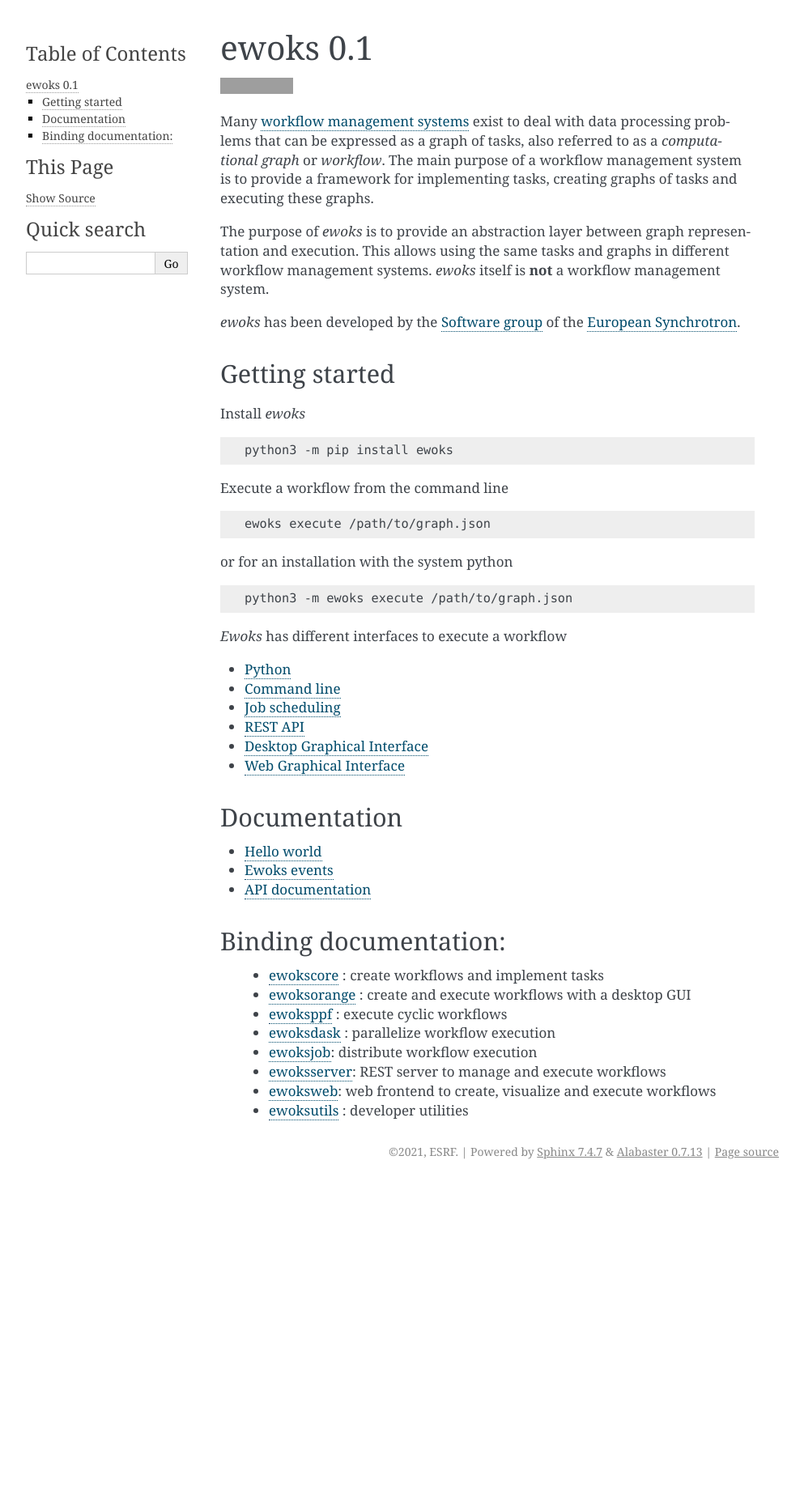
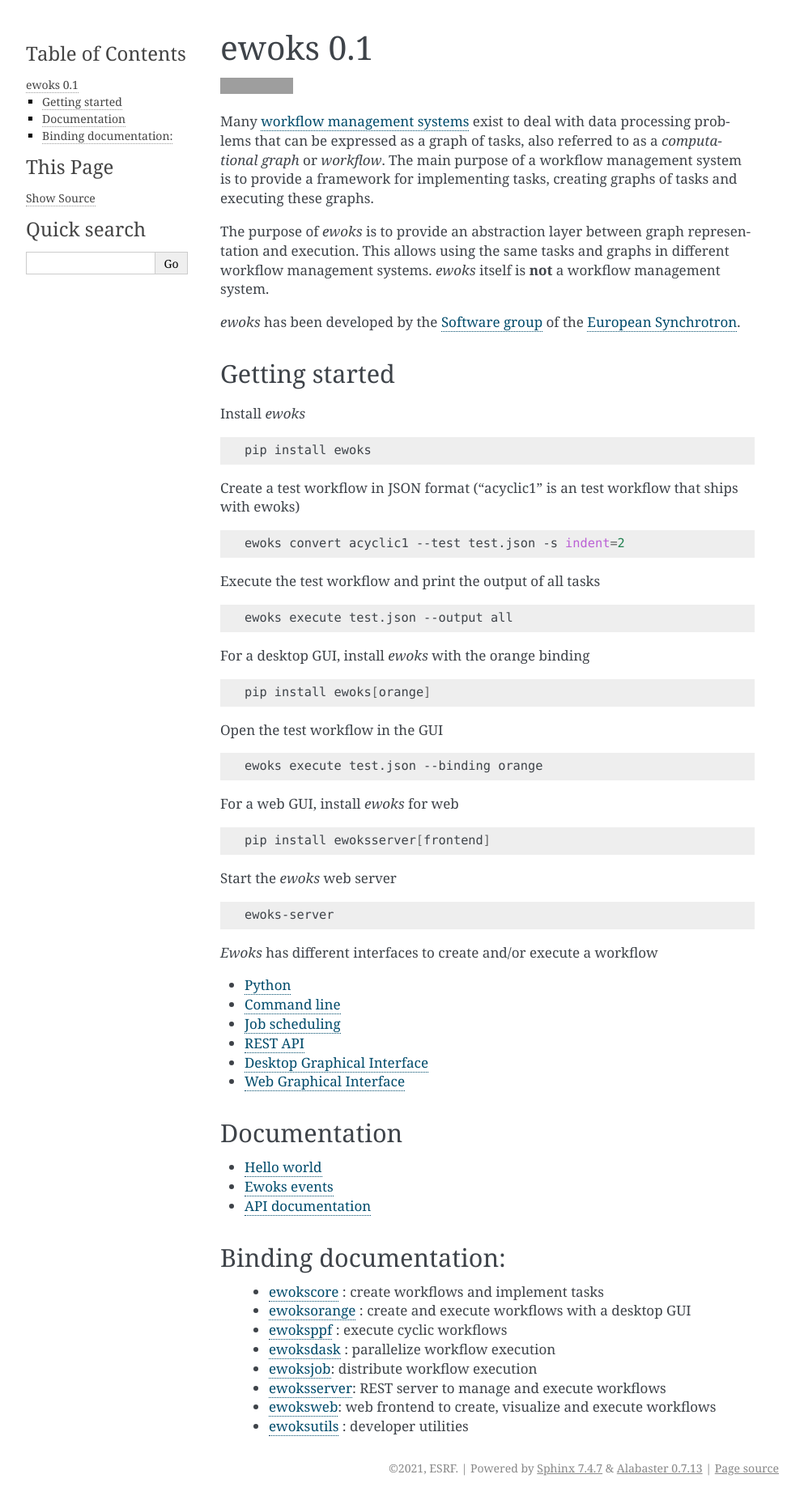
Before and after one commit to ewoks-kit/ewoks, a Sphinx documentation site: the page built from doc/index.rst, in a window 1280 px wide. Shown: the whole page at 81% size, without its empty margins (148-1141 px from the left). Built offline with Sphinx 7.4.7, drawn with Linux system fonts in a browser that asks for light colours; pages that are not in the unit, such as notebooks, are missing from menus; before the commit the page ends 1462 px from its top, so only the background shows below that; grey boxes are pictures that could not be loaded.

Commit message:
update docs

```diff
--- a/doc/index.rst
+++ b/doc/index.rst
@@ -21,21 +21,45 @@
 
 .. code:: bash
 
-    python3 -m pip install ewoks
+	pip install ewoks
 
-Execute a workflow from the command line
+Create a test workflow in JSON format (“acyclic1” is an test workflow that ships with ewoks)
 
 .. code:: bash
 
-    ewoks execute /path/to/graph.json
+	ewoks convert acyclic1 --test test.json -s indent=2
 
-or for an installation with the system python
+Execute the test workflow and print the output of all tasks
 
 .. code:: bash
 
-    python3 -m ewoks execute /path/to/graph.json
+	ewoks execute test.json --output all
 
-*Ewoks* has different interfaces to execute a workflow
+For a desktop GUI, install *ewoks* with the orange binding
+
+.. code:: bash
+
+	pip install ewoks[orange]
+
+Open the test workflow in the GUI
+
+.. code:: bash
+
+	ewoks execute test.json --binding orange
+
+For a web GUI, install *ewoks* for web
+
+.. code:: bash
+
+	pip install ewoksserver[frontend]
+
+Start the *ewoks* web server
+
+.. code:: bash
+
+	ewoks-server
+
+*Ewoks* has different interfaces to create and/or execute a workflow
 
 .. toctree::
     :maxdepth: 1
```
